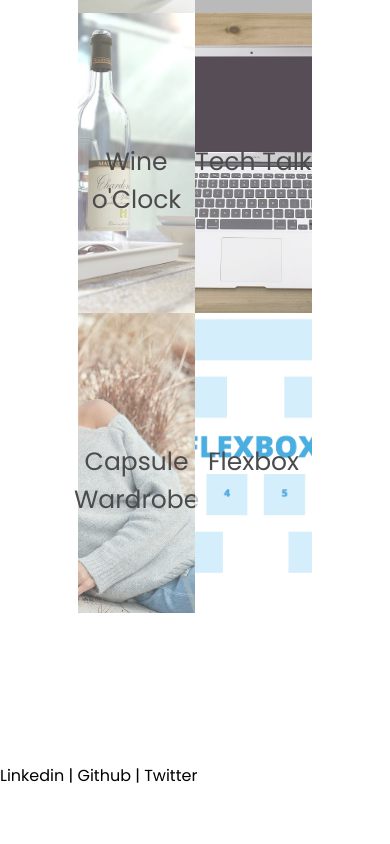
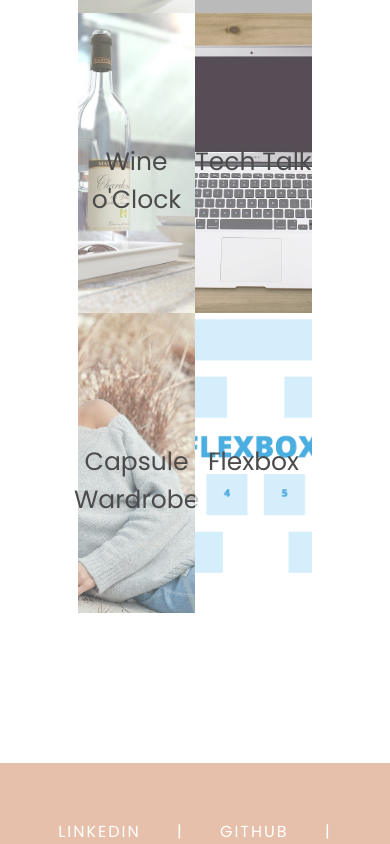
Before and after one commit to KaitlynBro/portfolio-new, a website: page index.html in a window 390 px wide. Shown: the part 2466-3310 px from the top of the page. Before the commit the page ends 3270 px from the top, so only its background shows below. Drawn offline with nearby package versions, Linux system fonts and the light colour scheme; grey boxes are pictures that could not be loaded.

Commit message:
footer complete, moving onto responsiveness

```diff
--- /dev/null
+++ b/dev/styles/partials/_footer.scss
@@ -0,0 +1,19 @@
+footer{
+	background-color:$lightpink;
+    padding: 40px;
+    p,a{
+    	text-align: center;
+    	text-transform: uppercase;
+    	word-spacing: 30px;
+    	color: $white;
+    	letter-spacing: 2px;
+    	text-decoration:none;
+    	cursor:crosshair;
+    	transition:all 0.5s ease;
+    	a:hover{
+			padding:10px;
+			border-top:2px solid $white;
+			border-bottom:2px solid $white;
+    	}
+    }
+}
--- a/dev/styles/partials/_skills.scss
+++ b/dev/styles/partials/_skills.scss
@@ -1,7 +1,6 @@
 .skills-section{
 	margin: 0 auto;
     background-color:$lightpink;
-    opacity:0.7;
     padding: 60px;
     h2{
     	font-size: 40px;
@@ -24,6 +23,9 @@
 			&.skills-shopify{
 				max-width:130px;
 			}
+			&:hover{
+				opacity: 0.6;
+			}
 		}
 	}
 }
--- a/dev/styles/style.scss
+++ b/dev/styles/style.scss
@@ -4,6 +4,7 @@
 @import 'partials/about';
 @import 'partials/skills';
 @import 'partials/projects';
+@import 'partials/footer';
 
 
 // mixins
--- a/index.html
+++ b/index.html
@@ -121,7 +121,7 @@
 	<!-- footer -->
 	<footer>
 		<div>
-			<p>Linkedin | Github | Twitter</p>
+			<p><a href="https://www.linkedin.com/in/kaitlyn-brouwers-5bb10b140/" target="_blank">Linkedin</a> | <a href="https://github.com/KaitlynBro" target="_blank">Github</a> | <a href="https://twitter.com/kaitlynbrouwers" target="_blank">Twitter</a> | <a href="mailto:hello@kaitlynbrouwers.com">Email</a></p>
 		</div>
 	</footer>
 	<!-- footer -->
```
Also changed, not shown: public/styles/style.css.
